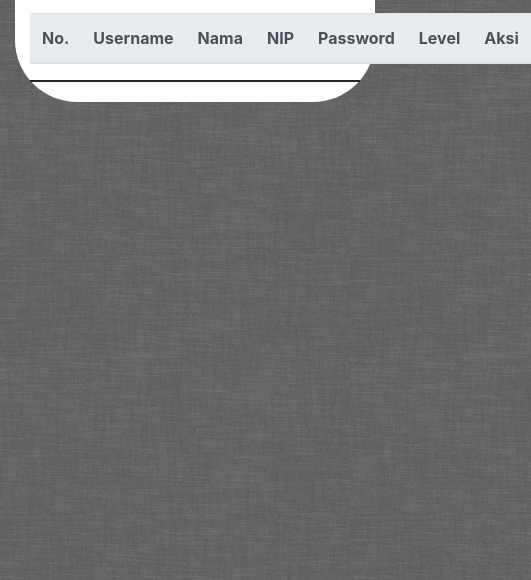
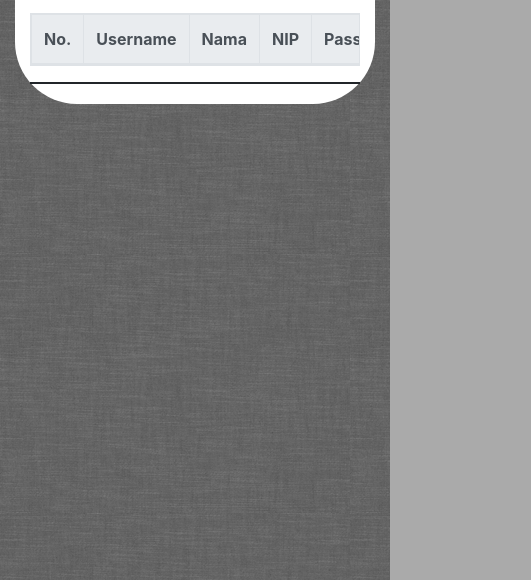
Before and after one commit to GantGanz/Sistem-Absensi-Puskesmas, a plain HTML site: page daftar-akun.html in a window 390 px wide. Shown: the part 264-844 px from the top of the page, 531 px wide, since content can reach past the window. Drawn offline with Linux system fonts and the light colour scheme; sample sign-in values are in the browser's storage.

Commit message:
make table responsive and stripped

```diff
--- a/daftar-akun.html
+++ b/daftar-akun.html
@@ -149,7 +149,7 @@
             <hr>
             <h2 class="text-center">Daftar Akun</h2>
             <hr>
-            <table class="table table-stirped">
+            <table class="table table-responsive-lg table-bordered table-stirped">
                 <thead class="thead-light">
                     <tr>
                         <th scope="col">No.</th>
```
Also changed, not shown: daftar-presensi.html (+1 -1 lines), index.html (+1 -1 lines).
